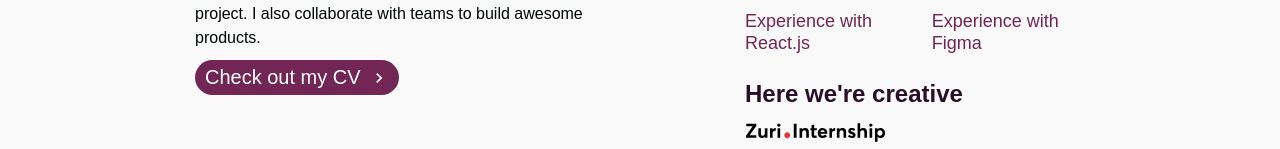
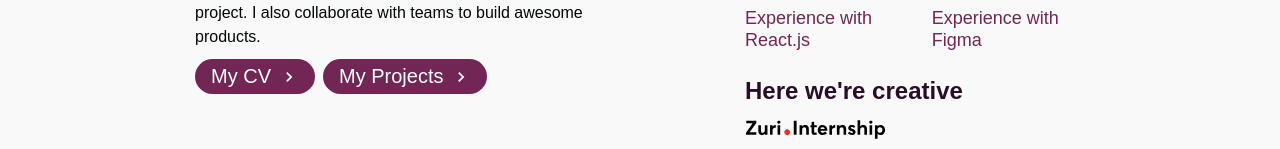
Before and after one commit to TheIsrael1/MyZuriResume, a React (Create React App) app: page / in a window 1280 px wide. Shown: the part 1177-1326 px from the top of the page. Built offline with nearby package versions, Linux system fonts and the light colour scheme; a web font is replaced by a local one.

Commit message:
'newest'

```diff
--- a/src/components/HeroSection/HeroElements.js
+++ b/src/components/HeroSection/HeroElements.js
@@ -19,7 +19,7 @@ export const HeroContainer = styled.div`
    left: 0;
    right: 0;
    bottom: 0;
-   background: linear-gradient(180deg, rgba(0,0,0,0.3) 0%, rgba(0,0,0,0.7) 100%), linear-gradient(180deg, rgba(0,0,0,0.2) 0%, transparent 100%);
+   background: linear-gradient(180deg, rgba(0,0,0,0.2) 0%, rgba(0,0,0,0.6) 100%), linear-gradient(180deg, rgba(0,0,0,0.2) 0%, transparent 100%);
    z-index: 2;
  }
 
@@ -72,6 +72,7 @@ export const HeroContainer = styled.div`
   margin-top: 24px;
   color: #fff;
   font-size: 24px;
+  // font-weight: bold;
   font-family: ;
   text-align: center;
   max-width: 600px;
--- a/src/components/ResumeSection/ResumeElements.js
+++ b/src/components/ResumeSection/ResumeElements.js
@@ -124,7 +124,7 @@ export const ListTitle = styled.h4`
   line-height: 32px;
   letter-spacing: 0.02em;
   color: #280f27;
-  margin-bottom: 8px;
+  margin-bottom: 2px;
 
 @media  @media screen and (max-width: 768px){
   font-size: 24px;
@@ -135,7 +135,7 @@ export const ListTitle = styled.h4`
   font-size: 20px;
   line-height: 28px;
   letter-spacing: 0.02em;
-  margin-bottom: 4px;
+  margin-bottom: 2px;
 }
 `
 
@@ -220,7 +220,8 @@ export const Button = styled.a`
  border-radius: 50px;
  background: #722655;
  wite-space: no-wrap;
- padding: 6px 10px;
+ padding: 6px 16px;
+ margin: 0 8px 2px 0;
  color: #fff;
  font-size: 20px;
  outline: none;
--- a/src/components/ResumeSection/index.js
+++ b/src/components/ResumeSection/index.js
@@ -35,6 +35,11 @@ const ResumeSection = () =>{
     const onHover = ()=> {
      setHover(!hover)
     }
+    const [hover2, setHover2] = useState(false)
+
+    const onHover2 = ()=> {
+     setHover2(!hover2)
+    }
         return(
             <>
             <ResumeContainer id="resume">
@@ -47,8 +52,13 @@ const ResumeSection = () =>{
                          </Subtext>
                                 <ResumeBtn><Button href="https://drive.google.com/file/d/1i5yXbG5jtLZQbwX1Y8AsD19uSuFI_dcH/view" onMouseEnter={onHover} onMouseLeave={onHover}
                                 >
-                                    Check out my CV {hover ? <ArrowForward /> : <ArrowRight />}
-                                </Button></ResumeBtn>
+                                    My CV {hover ? <ArrowForward /> : <ArrowRight />}
+                                </Button>
+                                <Button href="https://github.com/TheIsrael1" onMouseEnter={onHover2} onMouseLeave={onHover2}
+                                >
+                                    My Projects {hover2 ? <ArrowForward /> : <ArrowRight />}
+                                </Button>
+                                </ResumeBtn>
                         </Column1>
                         <Column2>
                         <Heading>Stack</Heading>
```
